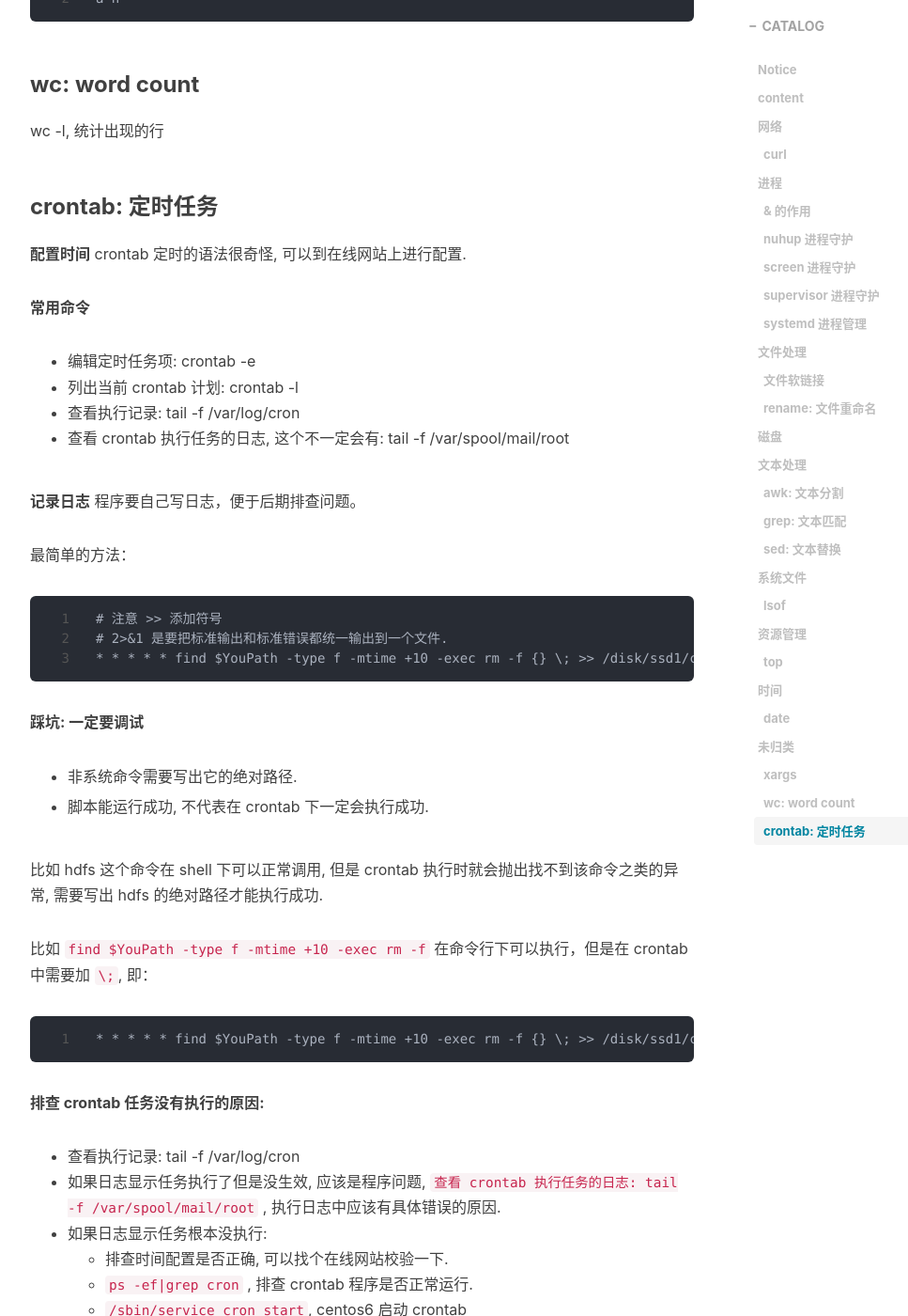
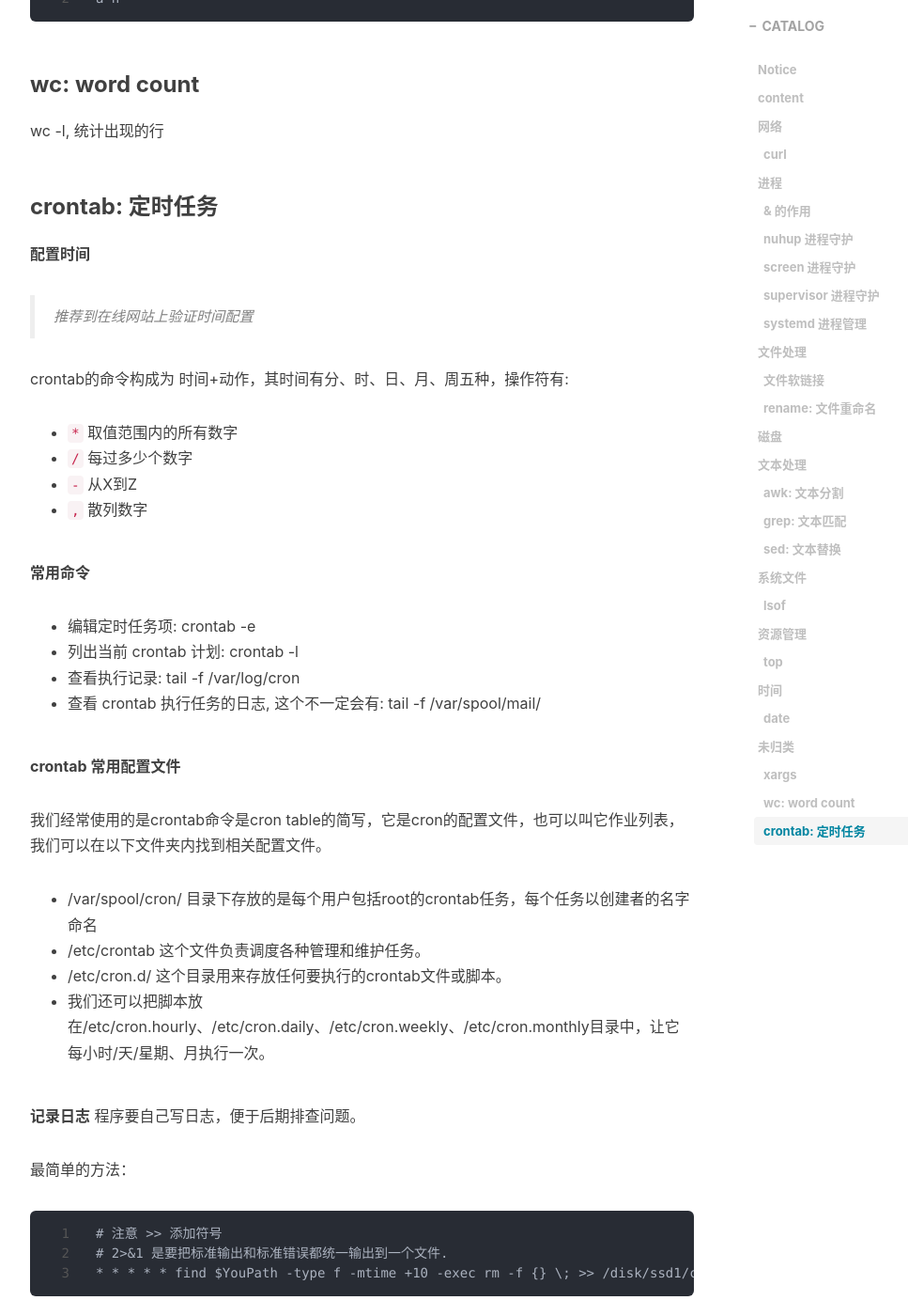
Before and after one commit to kougazhang/oom, a Jekyll site: the page built from _posts/2021-05-29-linux-command.md, in a window 1280 px wide and 1400 px high, scrolled down 10169 px. Shown: the whole window at 94% size, without its empty margins (233-1200 px from the left). Built offline with Jekyll 4.4.1, drawn with Linux system fonts in a browser that asks for light colours; nearby versions of some CDN libraries; comment, search, counter and statistics services are not loaded.

Commit message:
update linux command of crontab

```diff
--- a/_posts/2021-05-29-linux-command.md
+++ b/_posts/2021-05-29-linux-command.md
@@ -389,13 +389,28 @@ wc -l, 统计出现的行
 ### crontab: 定时任务
 
 **配置时间**
-crontab 定时的语法很奇怪, 可以到在线网站上进行配置.
+> 推荐到在线网站上验证时间配置
+
+crontab的命令构成为 时间+动作，其时间有分、时、日、月、周五种，操作符有:
++ `*` 取值范围内的所有数字
++ `/` 每过多少个数字
++ `-` 从X到Z
++ `,` 散列数字
 
 **常用命令**
 + 编辑定时任务项: crontab -e
 + 列出当前 crontab 计划: crontab -l
 + 查看执行记录: tail -f /var/log/cron
-+ 查看 crontab 执行任务的日志, 这个不一定会有: tail -f /var/spool/mail/root
++ 查看 crontab 执行任务的日志, 这个不一定会有: tail -f /var/spool/mail/
+
+**crontab 常用配置文件**
+
+我们经常使用的是crontab命令是cron table的简写，它是cron的配置文件，也可以叫它作业列表，我们可以在以下文件夹内找到相关配置文件。
+
++ /var/spool/cron/ 目录下存放的是每个用户包括root的crontab任务，每个任务以创建者的名字命名
++ /etc/crontab 这个文件负责调度各种管理和维护任务。
++ /etc/cron.d/ 这个目录用来存放任何要执行的crontab文件或脚本。
++ 我们还可以把脚本放在/etc/cron.hourly、/etc/cron.daily、/etc/cron.weekly、/etc/cron.monthly目录中，让它每小时/天/星期、月执行一次。
 
 **记录日志**
 程序要自己写日志，便于后期排查问题。
```
